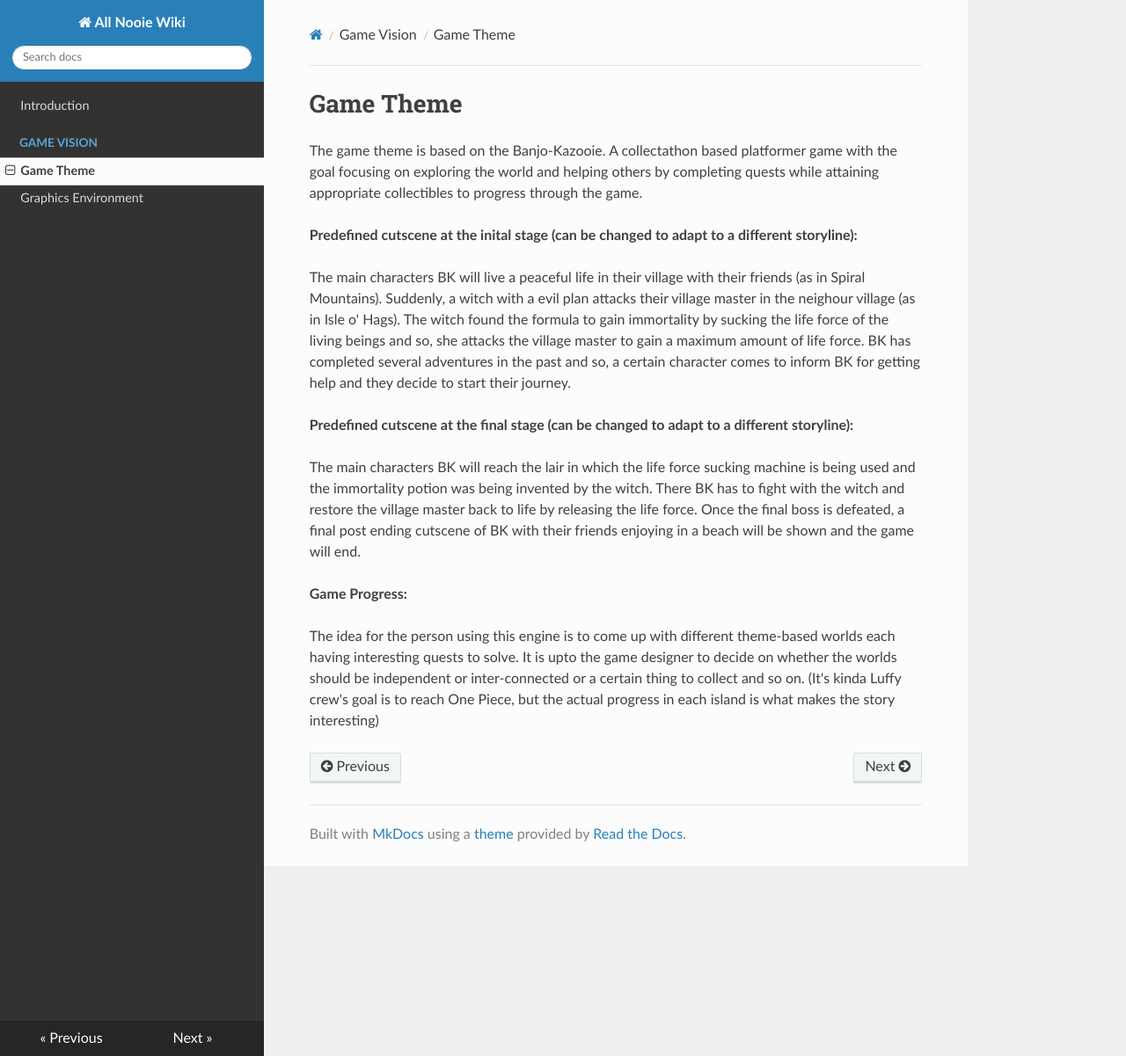
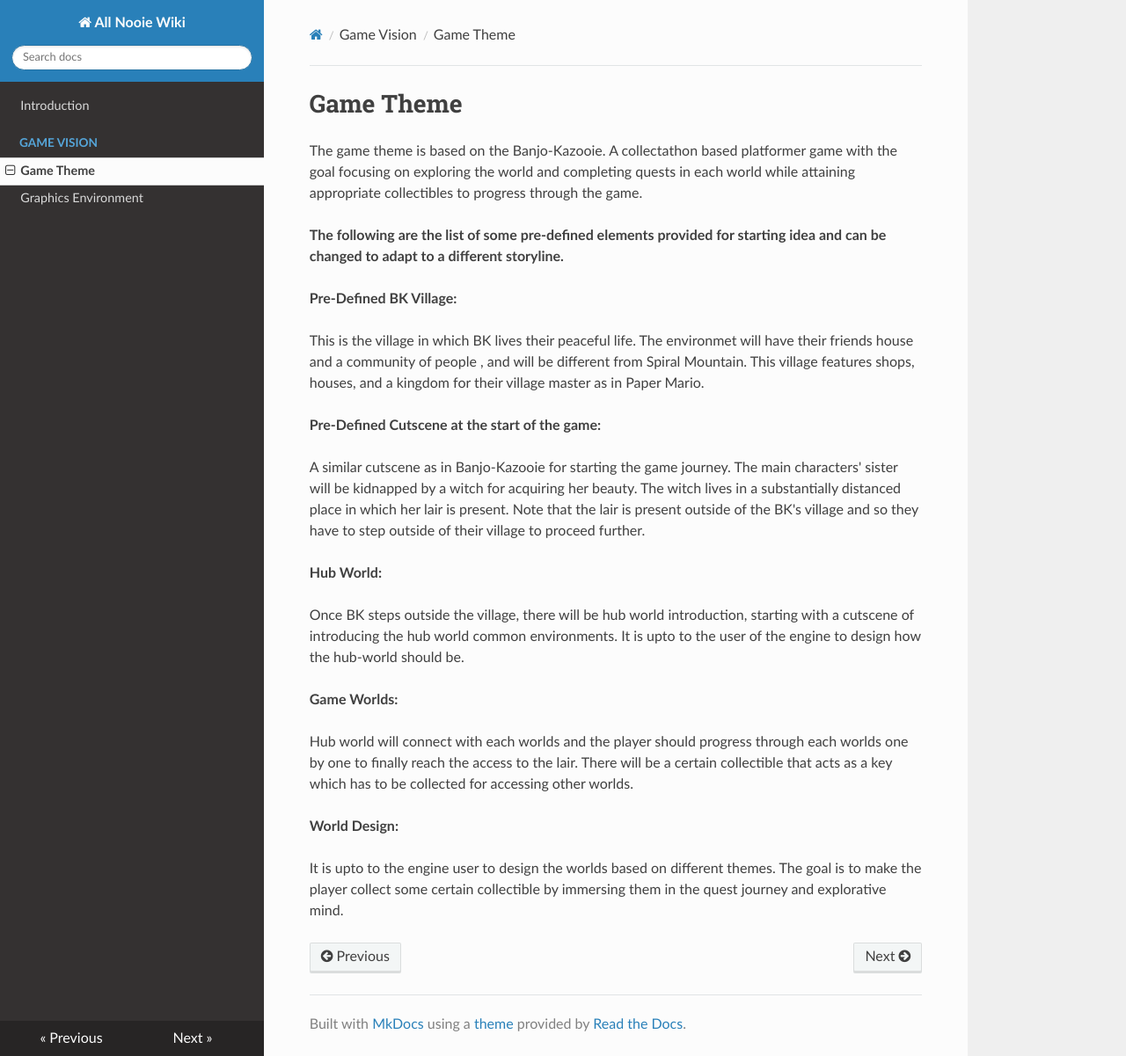
Before and after one commit to All-Nooie/All_Nooie_Wiki, an MkDocs documentation site: the page built from docs/game-vision/game-theme.md, in a window 1280 px wide and 1201 px high. Shown: the whole window at 88% size. Built offline with MkDocs 1.6.1, drawn with Linux system fonts in a browser that asks for light colours; nearby versions of some CDN libraries.

Commit message:
enhanced docs

```diff
--- a/docs/game-vision/game-theme.md
+++ b/docs/game-vision/game-theme.md
@@ -1,15 +1,25 @@
 # Game Theme
 
-The game theme is based on the Banjo-Kazooie. A collectathon based platformer game with the goal focusing on exploring the world and helping others by completing quests while attaining appropriate collectibles to progress through the game.
+The game theme is based on the Banjo-Kazooie. A collectathon based platformer game with the goal focusing on exploring the world and completing quests in each world while attaining appropriate collectibles to progress through the game.
 
-**Predefined cutscene at the inital stage (can be changed to adapt to a different storyline):**
+**The following are the list of some pre-defined elements provided for starting idea and can be changed to adapt to a different storyline.**
 
-The main characters BK will live a peaceful life in their village with their friends (as in Spiral Mountains). Suddenly, a witch with a evil plan attacks their village master in the neighour village (as in Isle o' Hags). The witch found the formula to gain immortality by sucking the life force of the living beings and so, she attacks the village master to gain a maximum amount of life force. BK has completed several adventures in the past and so, a certain character comes to inform BK for getting help and they decide to start their journey.
+**Pre-Defined BK Village:**
 
-**Predefined cutscene at the final stage (can be changed to adapt to a different storyline):**
+This is the village in which BK lives their peaceful life. The environmet will have their friends house and a community of people , and will be different from Spiral Mountain. This village features shops, houses, and a kingdom for their village master as in Paper Mario.
 
-The main characters BK will reach the lair in which the life force sucking machine is being used and the immortality potion was being invented by the witch. There BK has to fight with the witch and restore the village master back to life by releasing the life force. Once the final boss is defeated, a final post ending cutscene of BK with their friends enjoying in a beach will be shown and the game will end.
+**Pre-Defined Cutscene at the start of the game:**
 
-**Game Progress:**
+A similar cutscene as in Banjo-Kazooie for starting the game journey. The main characters' sister will be kidnapped by a witch for acquiring her beauty. The witch lives in a substantially distanced place in which her lair is present. Note that the lair is present outside of the BK's village and so they have to step outside of their village to proceed further.
 
-The idea for the person using this engine is to come up with different theme-based worlds each having interesting quests to solve. It is upto the game designer to decide on whether the worlds should be independent or inter-connected or a certain thing to collect and so on. (It's kinda Luffy crew's goal is to reach One Piece, but the actual progress in each island is what makes the story interesting)
+**Hub World:**
+
+Once BK steps outside the village, there will be hub world introduction, starting with a cutscene of introducing the hub world common environments. It is upto to the user of the engine to design how the hub-world should be.
+
+**Game Worlds:**
+
+Hub world will connect with each worlds and the player should progress through each worlds one by one to finally reach the access to the lair. There will be a certain collectible that acts as a key which has to be collected for accessing other worlds.
+
+**World Design:**
+
+It is upto to the engine user to design the worlds based on different themes. The goal is to make the player collect some certain collectible by immersing them in the quest journey and explorative mind.
```
Also changed, not shown: docs/game-vision/visual-appearance.md (+1 -1 lines).
